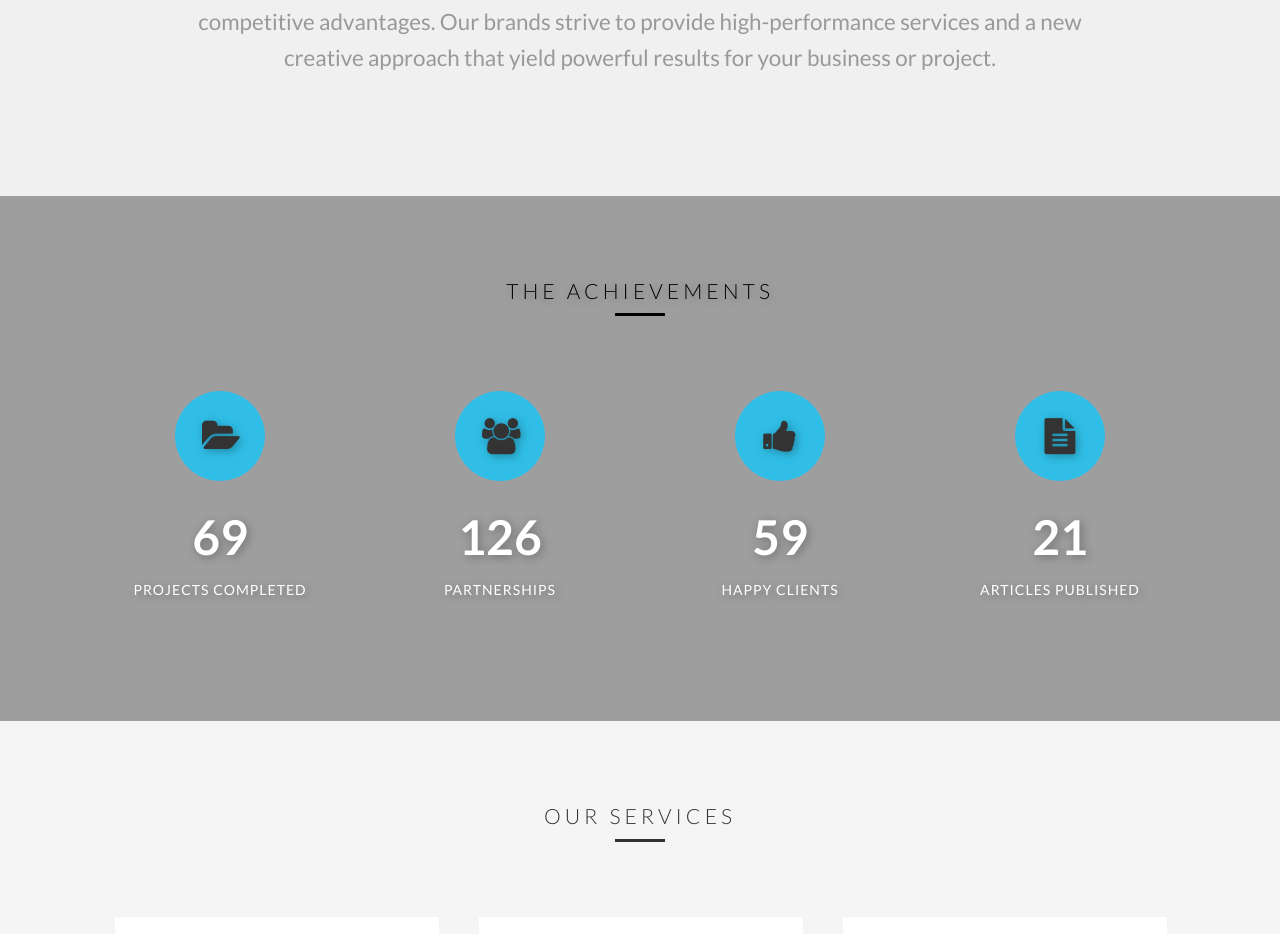
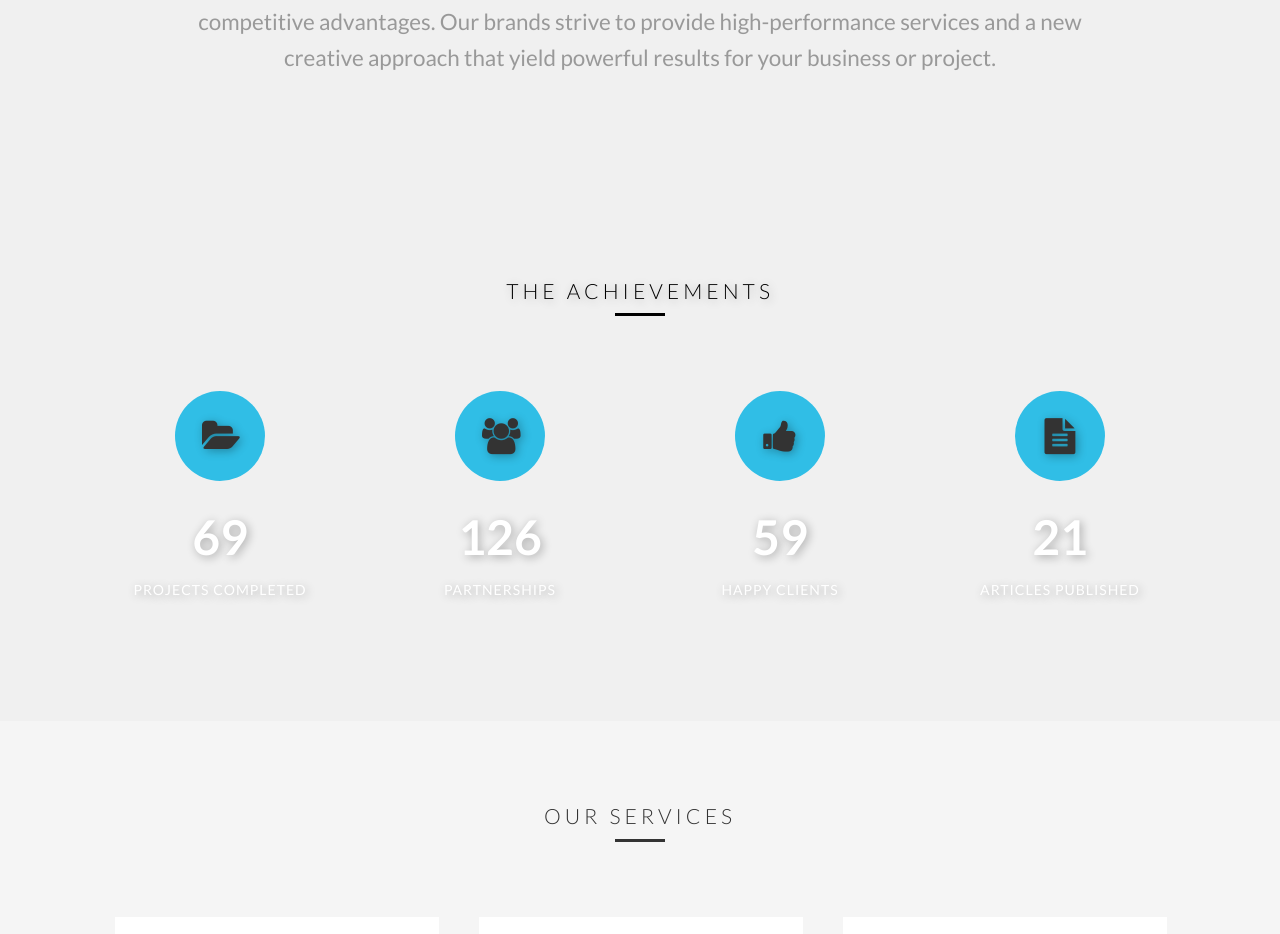
Before and after one commit to acarranza34/Esteem-Enterprise-Site, a Jekyll site: the page built from index.html, in a window 1280 px wide. Shown: the part 1127-2061 px from the top of the page. Built offline with Jekyll 4.4.1, drawn with Linux system fonts in a browser that asks for light colours; some web fonts are replaced.

```diff
--- a/index.html
+++ b/index.html
@@ -297,7 +297,7 @@
   </div>
 </div>
 <div class='three spacing' style="background-color: rgba(240,240,240,1);"></div>
-<div class='full parallax' style='background-image: url({{ site.baseurl }}/images/J-images/@stock/customers-bg.jpg); color: #fff;'>
+<div class='full parallax' style='background-image: url({{ site.baseurl }}/images/J-images/@stock/milestone-bg-2.jpg); color: #fff;'>
   <div class='row'>
     <div class='large-12 columns'>
       {% include section-header.html title="the achievements" class="alt" title_style="color: #000; text-shadow: 2px 2px 10px rgba(0, 0, 0, 0.3);" %}
```
